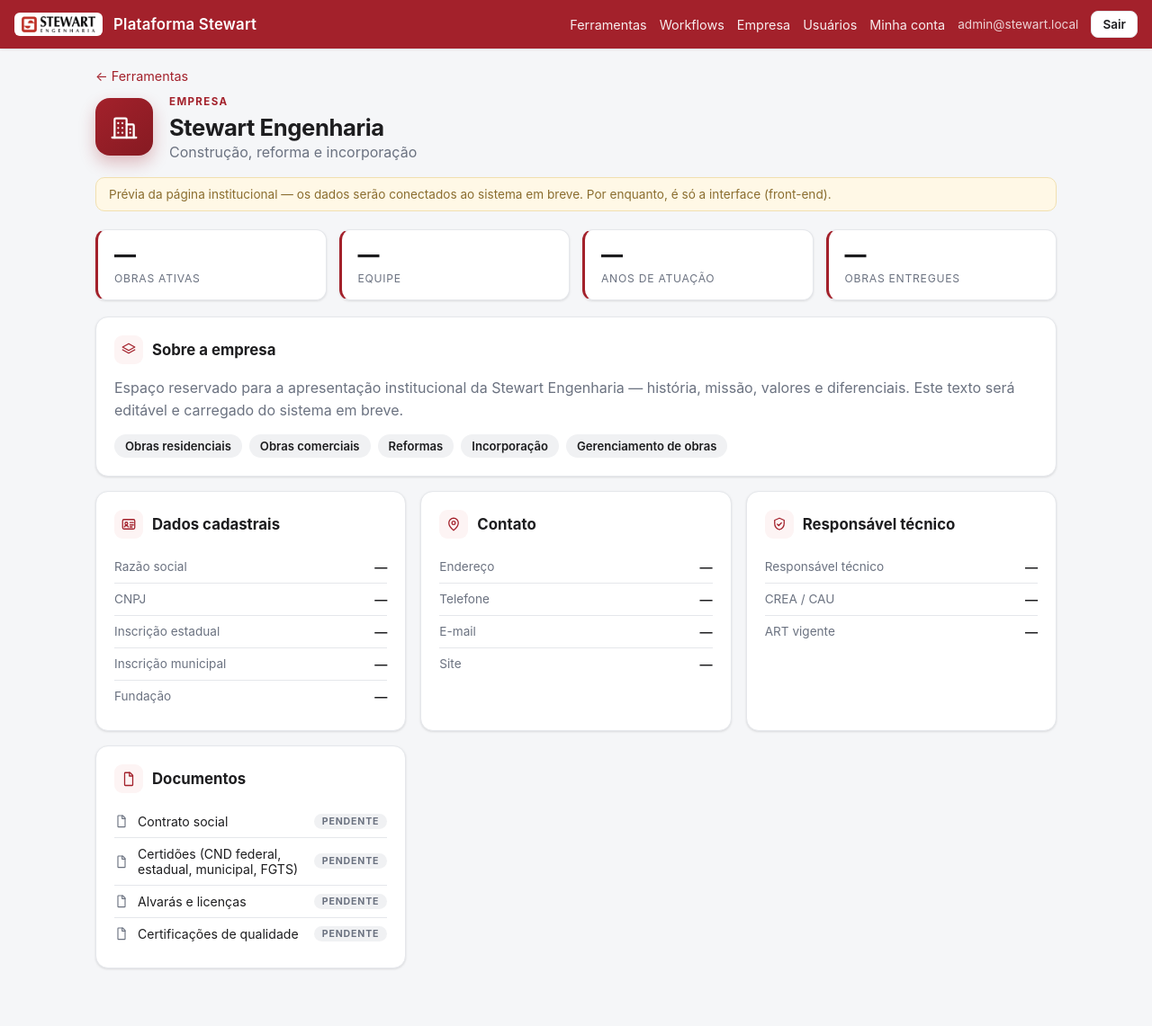
After one commit to pedrogoesia/stewart, a Flask app: page /empresa in a window 1280 px wide. The commit adds this page. Shown: the whole page at 90% size. Run offline with Flask 3, Linux system fonts and the light colour scheme; a user stored in the database is signed in; some libraries are stand-ins or nearby versions.

Commit message:
Renomeia Mapa de Processos para Workflows (board) e adiciona painel da Empresa
- Workflows: a antiga página de processos vira um 'board' (quadro/canvas com
  fundo pontilhado) chamado Workflows; rota /workflows e itens de menu/painel
  atualizados. Conteúdo (árvore de processos) preservado dentro do quadro.
- Empresa: nova página institucional da Stewart Engenharia (somente front por
  enquanto) com herói, indicadores, sobre, áreas de atuação, dados cadastrais,
  contato, responsável técnico e documentos. Dados em plataforma.py (EMPRESA)
  como placeholders, prontos para ligar ao back-end depois.
- Novos ícones SVG (building, id, pin, badge, doc, layers) e estilos na paleta
  Stewart; cards de Workflows e Empresa adicionados ao painel.

https://claude.ai/code/session_01DfBsRb469UrQ5twVHEMxF3

```diff
--- a/blueprints/main.py
+++ b/blueprints/main.py
@@ -1,9 +1,9 @@
-"""Núcleo da plataforma: painel inicial (vitrine) e mapa de processos."""
+"""Núcleo da plataforma: painel inicial, workflows e página da empresa."""
 
 from flask import Blueprint, abort, redirect, render_template, url_for
 from flask_login import current_user, login_required
 
-from plataforma import FERRAMENTAS, PROCESSOS, ferramenta_por_slug
+from plataforma import EMPRESA, FERRAMENTAS, PROCESSOS, ferramenta_por_slug
 
 bp = Blueprint("main", __name__)
 
@@ -27,9 +27,16 @@ def ferramenta(slug):
     return render_template("ferramenta_em_breve.html", ferramenta=f)
 
 
-@bp.route("/mapa-de-processos")
+@bp.route("/workflows")
 @login_required
-def mapa_processos():
-    """Diagrama em árvore dos processos da construtora."""
-    return render_template("mapa_processos.html", processos=PROCESSOS,
+def workflows():
+    """Quadro (board) com os fluxos/processos da construtora."""
+    return render_template("workflows.html", processos=PROCESSOS,
                            ferramentas=FERRAMENTAS)
+
+
+@bp.route("/empresa")
+@login_required
+def empresa():
+    """Painel institucional da Stewart Engenharia (somente front por ora)."""
+    return render_template("empresa.html", empresa=EMPRESA)
--- a/plataforma.py
+++ b/plataforma.py
@@ -53,6 +53,52 @@ def ferramenta_por_slug(slug):
 
 
 # ---------------------------------------------------------------------------
+# Painel institucional da empresa ("harness" da Stewart Engenharia).
+# Por enquanto é só o front: estes valores são placeholders que depois serão
+# carregados do banco/back-end. Edite à vontade.
+# ---------------------------------------------------------------------------
+EMPRESA = {
+    "nome": "Stewart Engenharia",
+    "tagline": "Construção, reforma e incorporação",
+    "sobre": "Espaço reservado para a apresentação institucional da Stewart "
+             "Engenharia — história, missão, valores e diferenciais. Este texto "
+             "será editável e carregado do sistema em breve.",
+    "cadastro": [
+        {"rotulo": "Razão social", "valor": "—"},
+        {"rotulo": "CNPJ", "valor": "—"},
+        {"rotulo": "Inscrição estadual", "valor": "—"},
+        {"rotulo": "Inscrição municipal", "valor": "—"},
+        {"rotulo": "Fundação", "valor": "—"},
+    ],
+    "contato": [
+        {"rotulo": "Endereço", "valor": "—"},
+        {"rotulo": "Telefone", "valor": "—"},
+        {"rotulo": "E-mail", "valor": "—"},
+        {"rotulo": "Site", "valor": "—"},
+    ],
+    "tecnico": [
+        {"rotulo": "Responsável técnico", "valor": "—"},
+        {"rotulo": "CREA / CAU", "valor": "—"},
+        {"rotulo": "ART vigente", "valor": "—"},
+    ],
+    "areas": ["Obras residenciais", "Obras comerciais", "Reformas",
+              "Incorporação", "Gerenciamento de obras"],
+    "indicadores": [
+        {"rotulo": "Obras ativas", "valor": "—"},
+        {"rotulo": "Equipe", "valor": "—"},
+        {"rotulo": "Anos de atuação", "valor": "—"},
+        {"rotulo": "Obras entregues", "valor": "—"},
+    ],
+    "documentos": [
+        "Contrato social",
+        "Certidões (CND federal, estadual, municipal, FGTS)",
+        "Alvarás e licenças",
+        "Certificações de qualidade",
+    ],
+}
+
+
+# ---------------------------------------------------------------------------
 # Mapa de processos da construtora (árvore). Cada nó pode apontar para uma
 # ferramenta (campo "ferramenta" = slug), criando a ponte processo → ferramenta.
 # Vá enriquecendo esta árvore conforme mapeia o negócio.
--- a/static/css/style.css
+++ b/static/css/style.css
@@ -427,3 +427,80 @@ body.arrastando { cursor: grabbing; user-select: none; }
 }
 .proc-tag-ativa { background: var(--red); color: #fff; }
 .proc-tag-ativa:hover { background: var(--red-dark); }
+
+/* ----------------------------------------------------------- Workflows (board) */
+.workflow-board {
+  position: relative; border: 1.5px solid #d4d7dd; border-radius: 16px;
+  background-color: #fff;
+  background-image: radial-gradient(circle, #e7e9ee 1px, transparent 1px);
+  background-size: 22px 22px;
+  padding: 18px 24px 28px; min-height: 380px; overflow-x: auto;
+  box-shadow: var(--shadow);
+}
+.workflow-board-head {
+  display: flex; align-items: center; justify-content: space-between; gap: 12px;
+  flex-wrap: wrap; margin-bottom: 16px; padding-bottom: 12px;
+  border-bottom: 1px dashed var(--line);
+}
+.workflow-board-titulo {
+  font-weight: 800; letter-spacing: .2em; text-transform: uppercase;
+  font-size: .95rem; color: var(--ink);
+}
+.workflow-board .proc-legenda { margin: 0; }
+.is-empresa .ferramenta-icone {  /* o card Empresa usa o vermelho da marca */
+  background: linear-gradient(140deg, var(--red), var(--red-dark));
+}
+
+/* ----------------------------------------------------------- Empresa (institucional) */
+.emp-hero { display: flex; gap: 18px; align-items: center; margin-bottom: 16px; }
+.emp-hero-ico {
+  flex: 0 0 auto; width: 64px; height: 64px; border-radius: 16px;
+  display: grid; place-items: center;
+  background: linear-gradient(140deg, var(--red), var(--red-dark));
+  color: #fff; box-shadow: 0 8px 18px rgba(163, 33, 43, .28);
+}
+.emp-hero-ico svg { width: 32px; height: 32px; }
+.emp-hero-texto h1 { margin: 0; font-size: 1.6rem; letter-spacing: -.015em; }
+
+.emp-aviso {
+  background: #fff8e6; border: 1px solid #f1e0b0; color: #8a6d2f;
+  border-radius: 10px; padding: 10px 14px; font-size: .85rem; margin: 0 0 20px;
+}
+
+.emp-kpis { display: grid; grid-template-columns: repeat(auto-fit, minmax(150px, 1fr)); gap: 14px; margin-bottom: 18px; }
+.emp-kpi {
+  background: var(--card); border: 1px solid var(--line); border-radius: 12px;
+  box-shadow: var(--shadow); padding: 16px 18px; border-left: 3px solid var(--red);
+}
+.emp-kpi-valor { display: block; font-size: 1.5rem; font-weight: 800; color: var(--ink); line-height: 1; }
+.emp-kpi-rotulo { display: block; margin-top: 6px; font-size: .76rem; text-transform: uppercase; letter-spacing: .06em; color: var(--muted); }
+
+.emp-grid { display: grid; grid-template-columns: repeat(auto-fill, minmax(320px, 1fr)); gap: 16px; }
+.emp-card {
+  background: var(--card); border: 1px solid var(--line); border-radius: 14px;
+  box-shadow: var(--shadow); padding: 20px;
+}
+.emp-card-largo { margin-bottom: 16px; }
+.emp-card-titulo { display: flex; align-items: center; gap: 10px; margin: 0 0 14px; font-size: 1.05rem; }
+.emp-card-ico {
+  flex: 0 0 auto; width: 32px; height: 32px; border-radius: 9px;
+  display: grid; place-items: center; background: #fdf4f4; color: var(--red);
+}
+.emp-card-ico svg { width: 18px; height: 18px; }
+
+.emp-dados { margin: 0; }
+.emp-linha { display: flex; justify-content: space-between; gap: 14px; padding: 9px 0; border-bottom: 1px solid var(--line); }
+.emp-linha:last-child { border-bottom: 0; }
+.emp-linha dt { color: var(--muted); font-size: .85rem; }
+.emp-linha dd { margin: 0; font-weight: 600; font-size: .88rem; text-align: right; }
+
+.emp-sobre { line-height: 1.55; margin: 0 0 14px; }
+.emp-chips { display: flex; flex-wrap: wrap; gap: 8px; }
+.emp-chip { background: #f0f1f3; color: var(--ink); border-radius: 20px; padding: 5px 12px; font-size: .82rem; font-weight: 600; }
+
+.emp-docs { list-style: none; margin: 0; padding: 0; }
+.emp-docs li { display: flex; align-items: center; gap: 10px; padding: 9px 0; border-bottom: 1px solid var(--line); font-size: .88rem; }
+.emp-docs li:last-child { border-bottom: 0; }
+.emp-doc-ico { color: var(--muted); display: grid; place-items: center; flex: 0 0 auto; }
+.emp-doc-ico svg { width: 16px; height: 16px; }
+.emp-docs .badge-breve { margin-left: auto; }
--- a/templates/_icones.html
+++ b/templates/_icones.html
@@ -15,5 +15,17 @@
 <svg viewBox="0 0 24 24" fill="none" stroke="currentColor" stroke-width="1.9" stroke-linecap="round" stroke-linejoin="round"><path d="M5 12h13M12 6l6 6-6 6"/></svg>
 {%- elif nome == 'wrench' -%}
 <svg viewBox="0 0 24 24" fill="none" stroke="currentColor" stroke-width="1.7" stroke-linecap="round" stroke-linejoin="round"><path d="M14.7 6.3a4 4 0 0 0-5.2 5.2L4 17l3 3 5.5-5.5a4 4 0 0 0 5.2-5.2l-2.4 2.4-2.1-.6-.6-2.1z"/></svg>
+{%- elif nome == 'building' -%}
+<svg viewBox="0 0 24 24" fill="none" stroke="currentColor" stroke-width="1.7" stroke-linecap="round" stroke-linejoin="round"><path d="M4 21V6a1 1 0 0 1 1-1h8a1 1 0 0 1 1 1v15"/><path d="M14 10h5a1 1 0 0 1 1 1v10"/><path d="M2 21h20"/><path d="M7 9h.01M10.5 9h.01M7 13h.01M10.5 13h.01M7 17h.01M10.5 17h.01M17 14h.01M17 17h.01"/></svg>
+{%- elif nome == 'id' -%}
+<svg viewBox="0 0 24 24" fill="none" stroke="currentColor" stroke-width="1.7" stroke-linecap="round" stroke-linejoin="round"><rect x="3" y="5" width="18" height="14" rx="2"/><circle cx="8.5" cy="11" r="2"/><path d="M5.5 16c.6-1.4 2-2 3-2s2.4.6 3 2"/><path d="M14 9.5h5M14 13h5M14 16h3"/></svg>
+{%- elif nome == 'pin' -%}
+<svg viewBox="0 0 24 24" fill="none" stroke="currentColor" stroke-width="1.7" stroke-linecap="round" stroke-linejoin="round"><path d="M12 21s7-5.5 7-11a7 7 0 1 0-14 0c0 5.5 7 11 7 11z"/><circle cx="12" cy="10" r="2.5"/></svg>
+{%- elif nome == 'badge' -%}
+<svg viewBox="0 0 24 24" fill="none" stroke="currentColor" stroke-width="1.7" stroke-linecap="round" stroke-linejoin="round"><path d="M12 3l7 3v5c0 4.4-3 7.6-7 9-4-1.4-7-4.6-7-9V6z"/><path d="M9 12l2 2 4-4"/></svg>
+{%- elif nome == 'doc' -%}
+<svg viewBox="0 0 24 24" fill="none" stroke="currentColor" stroke-width="1.7" stroke-linecap="round" stroke-linejoin="round"><path d="M7 3h7l4 4v14a1 1 0 0 1-1 1H7a1 1 0 0 1-1-1V4a1 1 0 0 1 1-1z"/><path d="M13 3v5h5"/></svg>
+{%- elif nome == 'layers' -%}
+<svg viewBox="0 0 24 24" fill="none" stroke="currentColor" stroke-width="1.7" stroke-linecap="round" stroke-linejoin="round"><path d="M12 3l9 5-9 5-9-5z"/><path d="M3 12l9 5 9-5"/></svg>
 {%- endif -%}
 {%- endmacro %}
--- a/templates/base.html
+++ b/templates/base.html
@@ -17,7 +17,8 @@
     {% if current_user.is_authenticated %}
     <nav class="user-menu">
       <a class="user-link" href="{{ url_for('main.dashboard') }}">Ferramentas</a>
-      <a class="user-link" href="{{ url_for('main.mapa_processos') }}">Mapa de Processos</a>
+      <a class="user-link" href="{{ url_for('main.workflows') }}">Workflows</a>
+      <a class="user-link" href="{{ url_for('main.empresa') }}">Empresa</a>
       {% if current_user.is_admin %}
       <a class="user-link" href="{{ url_for('auth.admin_usuarios') }}">Usuários</a>
       {% endif %}
--- /dev/null
+++ b/templates/empresa.html
@@ -0,0 +1,70 @@
+{% extends "base.html" %}
+{% from "_icones.html" import icone %}
+{% block title %}{{ empresa.nome }} — Empresa{% endblock %}
+
+{% macro bloco(titulo, ico, itens) %}
+<section class="emp-card">
+  <h2 class="emp-card-titulo"><span class="emp-card-ico">{{ icone(ico) }}</span>{{ titulo }}</h2>
+  <dl class="emp-dados">
+    {% for item in itens %}
+    <div class="emp-linha">
+      <dt>{{ item.rotulo }}</dt>
+      <dd>{{ item.valor }}</dd>
+    </div>
+    {% endfor %}
+  </dl>
+</section>
+{% endmacro %}
+
+{% block content %}
+<a class="back-link" href="{{ url_for('main.dashboard') }}">← Ferramentas</a>
+
+<!-- Cabeçalho institucional -->
+<div class="emp-hero">
+  <span class="emp-hero-ico">{{ icone('building') }}</span>
+  <div class="emp-hero-texto">
+    <span class="dash-eyebrow">Empresa</span>
+    <h1>{{ empresa.nome }}</h1>
+    <p class="muted">{{ empresa.tagline }}</p>
+  </div>
+</div>
+
+<p class="emp-aviso">Prévia da página institucional — os dados serão conectados
+  ao sistema em breve. Por enquanto, é só a interface (front-end).</p>
+
+<!-- Indicadores -->
+<div class="emp-kpis">
+  {% for kpi in empresa.indicadores %}
+  <div class="emp-kpi">
+    <span class="emp-kpi-valor">{{ kpi.valor }}</span>
+    <span class="emp-kpi-rotulo">{{ kpi.rotulo }}</span>
+  </div>
+  {% endfor %}
+</div>
+
+<!-- Sobre -->
+<section class="emp-card emp-card-largo">
+  <h2 class="emp-card-titulo"><span class="emp-card-ico">{{ icone('layers') }}</span>Sobre a empresa</h2>
+  <p class="muted emp-sobre">{{ empresa.sobre }}</p>
+  <div class="emp-chips">
+    {% for area in empresa.areas %}<span class="emp-chip">{{ area }}</span>{% endfor %}
+  </div>
+</section>
+
+<!-- Grade de informações -->
+<div class="emp-grid">
+  {{ bloco("Dados cadastrais", "id", empresa.cadastro) }}
+  {{ bloco("Contato", "pin", empresa.contato) }}
+  {{ bloco("Responsável técnico", "badge", empresa.tecnico) }}
+
+  <section class="emp-card">
+    <h2 class="emp-card-titulo"><span class="emp-card-ico">{{ icone('doc') }}</span>Documentos</h2>
+    <ul class="emp-docs">
+      {% for doc in empresa.documentos %}
+      <li><span class="emp-doc-ico">{{ icone('doc') }}</span>{{ doc }}
+        <span class="badge-breve">pendente</span></li>
+      {% endfor %}
+    </ul>
+  </section>
+</div>
+{% endblock %}
```
Also changed, not shown: templates/dashboard.html (+12 -3 lines), templates/workflows.html (renamed from templates/mapa_processos.html, +14 -9 lines).
